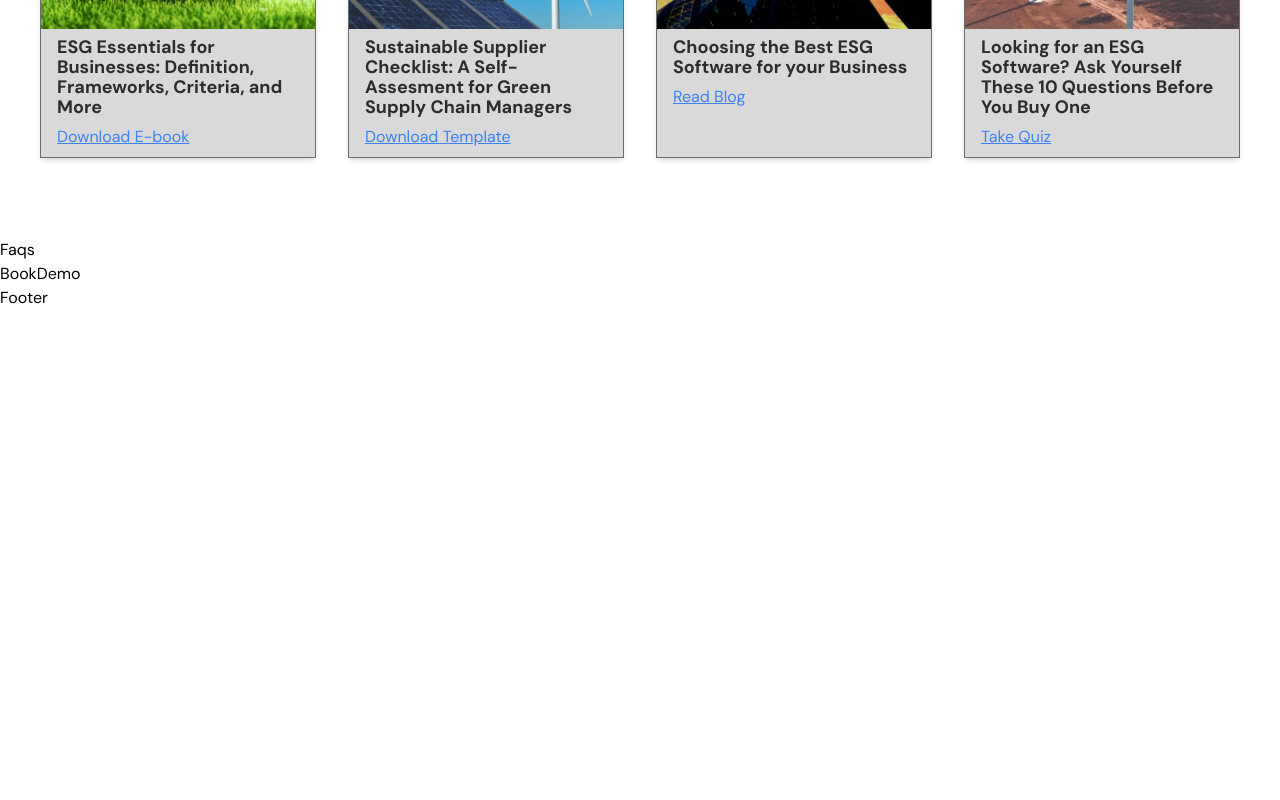
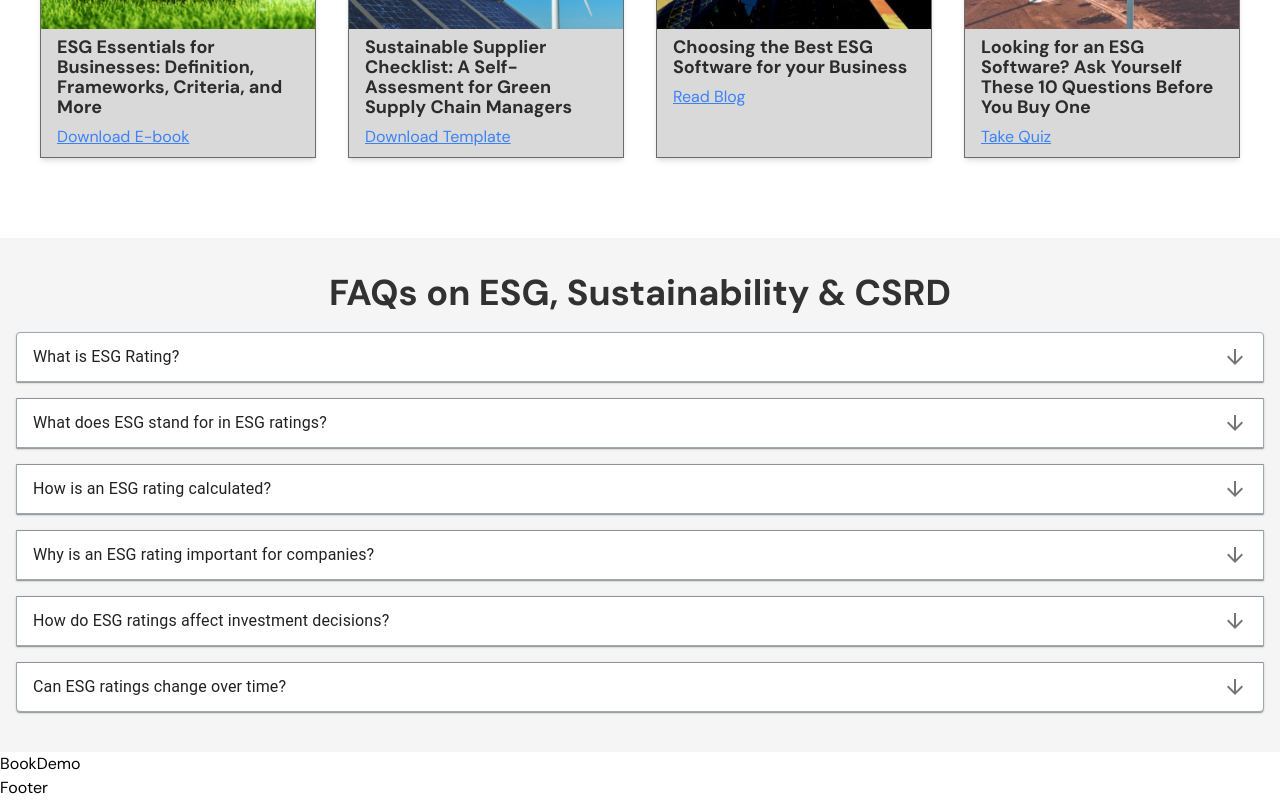
Before and after one commit to Jayjeet1013/impakter, a Next.js app: page / in a window 1280 px wide. Shown: the part 5431-6231 px from the top of the page. Before the commit the page ends 5741 px from the top, so only its background shows below. Built offline with nearby package versions, Linux system fonts and the light colour scheme.

Commit message:
done faqs component

```diff
--- a/src/components/home/Faqs.tsx
+++ b/src/components/home/Faqs.tsx
@@ -1,9 +1,139 @@
-import React from 'react'
+import React from "react";
+import Accordion from "@mui/material/Accordion";
+import AccordionSummary from "@mui/material/AccordionSummary";
+import AccordionDetails from "@mui/material/AccordionDetails";
+import Typography from "@mui/material/Typography";
+import ArrowDownwardIcon from "@mui/icons-material/ArrowDownward";
 
 const Faqs = () => {
   return (
-    <div>Faqs</div>
-  )
-}
+    <div className="bg-[#F5F5F5] text-[#000000CC]">
+      <div className="max-w-7xl mx-auto py-10   px-4 ">
+        <h1 className=" text-[24px] md:text-[36px] mb-6 leading-[30px] font-bold text-center ">
+          FAQs on ESG, Sustainability & CSRD
+        </h1>
+        <div className="space-y-4 ">
+          <Accordion className="border-[1px] rounded-[4px] border-[#A0A7AD] ">
+            <AccordionSummary
+              expandIcon={<ArrowDownwardIcon />}
+              aria-controls="panel1-content"
+              id="panel1-header"
+            >
+              <Typography className="text-[16px] md:text-[20px] leding-[20px] font-bold ">
+                What is ESG Rating?
+              </Typography>
+            </AccordionSummary>
+            <AccordionDetails>
+              <Typography className="font-normal -mt-6 text-[16px] md:text-[20px] md:leading-[30px] ">
+                ESG rating is a score given to a company based on its
+                performance in three key areas: Environmental, Social, and
+                Governance. It evaluates how well a company manages its
+                environmental impact, social responsibilities, and corporate
+                governance practices.
+              </Typography>
+            </AccordionDetails>
+          </Accordion>
+          <Accordion className="border-[1px] rounded-[4px] border-[#A0A7AD] ">
+            <AccordionSummary
+              expandIcon={<ArrowDownwardIcon />}
+              aria-controls="panel1-content"
+              id="panel1-header"
+            >
+              <Typography className="text-[16px] md:text-[20px] leding-[20px] font-bold ">
+                What does ESG stand for in ESG ratings?
+              </Typography>
+            </AccordionSummary>
+            <AccordionDetails>
+              <Typography className="font-normal -mt-6 md:text-[20px] md:leading-[30px] ">
+                ESG stands for Environmental, Social, and Governance. These
+                three areas are used to assess a company's impact on the
+                environment, its treatment of employees and communities, and the
+                quality of its leadership and governance practices.
+              </Typography>
+            </AccordionDetails>
+          </Accordion>
+          <Accordion className="border-[1px] rounded-[4px] border-[#A0A7AD] ">
+            <AccordionSummary
+              expandIcon={<ArrowDownwardIcon />}
+              aria-controls="panel1-content"
+              id="panel1-header"
+            >
+              <Typography className="text-[16px] md:text-[20px] leding-[20px] font-bold ">
+                How is an ESG rating calculated?
+              </Typography>
+            </AccordionSummary>
+            <AccordionDetails>
+              <Typography className="font-normal -mt-6 md:text-[20px] md:leading-[30px] ">
+                ESG ratings are calculated based on a company's performance in
+                the areas of environmental impact, social responsibility, and
+                corporate governance. Data is collected on factors such as
+                carbon emissions, labor practices, diversity, board
+                independence, and transparency.
+              </Typography>
+            </AccordionDetails>
+          </Accordion>
+          <Accordion className="border-[1px] rounded-[4px] border-[#A0A7AD] ">
+            <AccordionSummary
+              expandIcon={<ArrowDownwardIcon />}
+              aria-controls="panel1-content"
+              id="panel1-header"
+            >
+              <Typography className="text-[16px] md:text-[20px] leding-[20px] font-bold ">
+                Why is an ESG rating important for companies?
+              </Typography>
+            </AccordionSummary>
+            <AccordionDetails>
+              <Typography className="font-normal -mt-6 md:text-[20px] md:leading-[30px] ">
+                An ESG rating is important because it helps investors,
+                customers, and stakeholders understand how a company is managing
+                risks and opportunities related to sustainability and ethical
+                practices. A strong ESG rating can attract more investment and
+                improve a company&apos;s reputation.
+              </Typography>
+            </AccordionDetails>
+          </Accordion>
+          <Accordion className="border-[1px] rounded-[4px] border-[#A0A7AD] ">
+            <AccordionSummary
+              expandIcon={<ArrowDownwardIcon />}
+              aria-controls="panel1-content"
+              id="panel1-header"
+            >
+              <Typography className="text-[16px] md:text-[20px] leding-[20px] font-bold ">
+                How do ESG ratings affect investment decisions?
+              </Typography>
+            </AccordionSummary>
+            <AccordionDetails>
+              <Typography className="font-normal -mt-6 md:text-[20px] md:leading-[30px] ">
+                Investors use ESG ratings to evaluate companies' sustainability
+                practices, which helps them make informed decisions about where
+                to allocate funds. Companies with higher ESG ratings are often
+                seen as less risky and more sustainable in the long term.
+              </Typography>
+            </AccordionDetails>
+          </Accordion>
+          <Accordion className="border-[1px] rounded-[4px] border-[#A0A7AD] ">
+            <AccordionSummary
+              expandIcon={<ArrowDownwardIcon />}
+              aria-controls="panel1-content"
+              id="panel1-header"
+            >
+              <Typography className="text-[16px] md:text-[20px] leding-[20px] font-bold ">
+                Can ESG ratings change over time?
+              </Typography>
+            </AccordionSummary>
+            <AccordionDetails>
+              <Typography className="font-normal -mt-6 md:text-[20px] md:leading-[30px] ">
+                Yes, ESG ratings can change over time as companies improve or
+                worsen in their environmental, social, and governance practices.
+                Regular assessments are conducted to reflect current performance
+                and any changes in policies or operations.
+              </Typography>
+            </AccordionDetails>
+          </Accordion>
+        </div>
+      </div>
+    </div>
+  );
+};
 
-export default Faqs
+export default Faqs;
```
